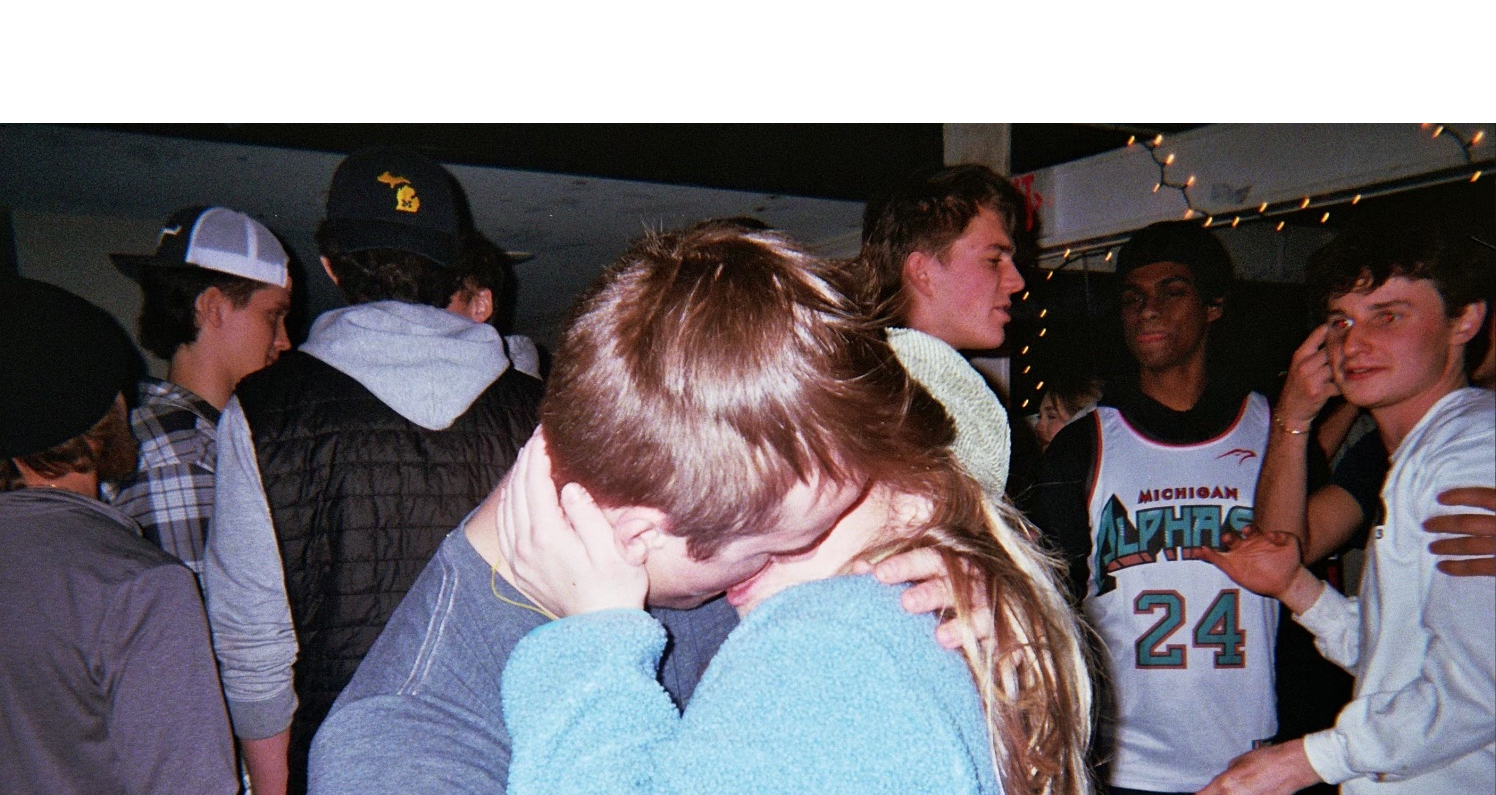
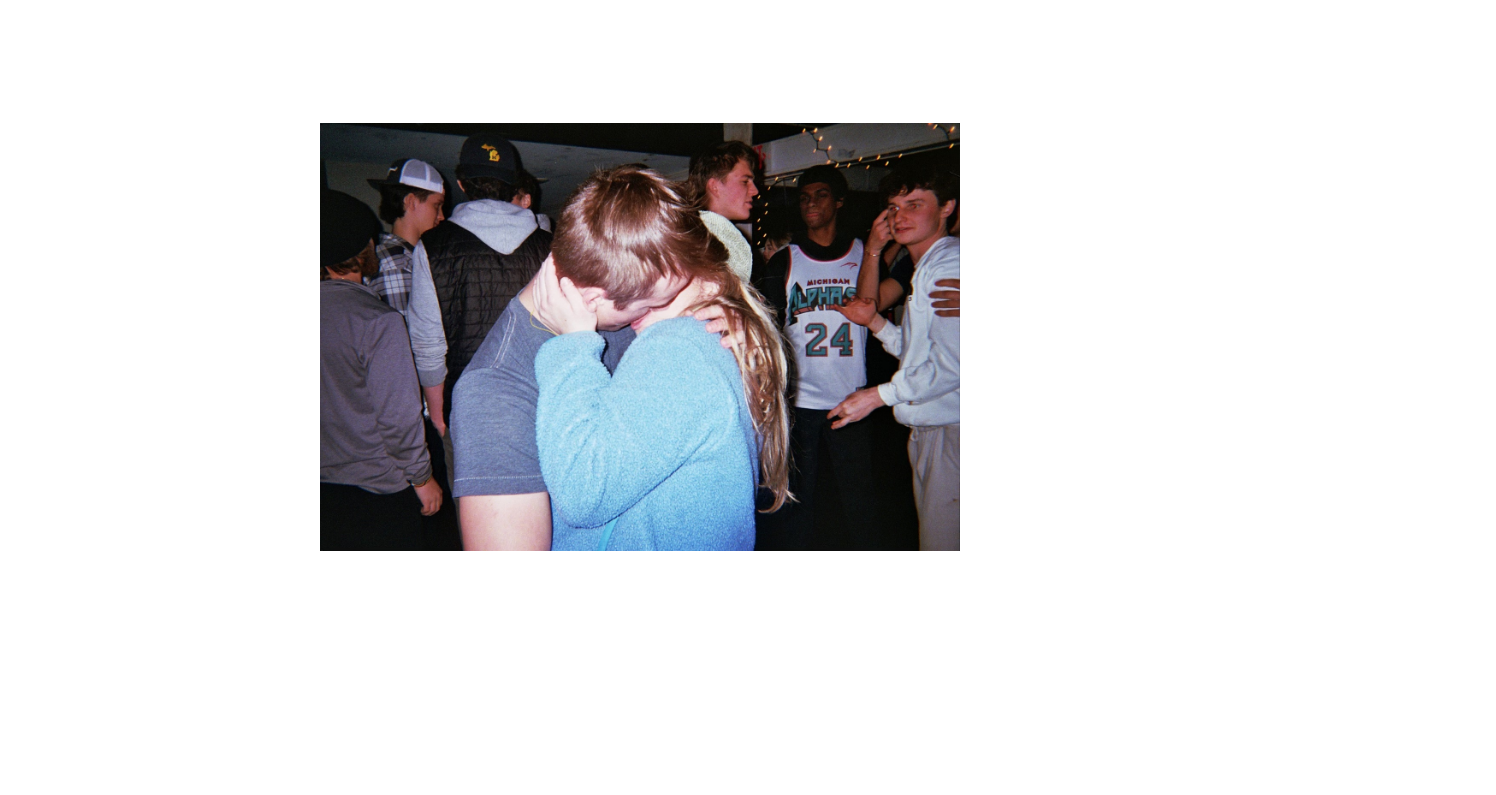
Before and after one commit to miafriedman1/canterwebsite, a plain HTML site: page index.html in a window 1280 px wide. Shown: the part 8845-9640 px from the top of the page, 1496 px wide, since content can reach past the window. After the commit the page ends 9396 px from the top, so only its background shows below. Drawn offline with Linux system fonts and the light colour scheme.

Commit message:
Add files via upload

```diff
--- a/css/style.css
+++ b/css/style.css
@@ -64,3 +64,9 @@ footer{
     font-weight: bold;
     font-size: 400%;
 }
+.sprague{
+    width: 50%;
+    display: block;
+    margin-left: auto;
+    margin-right: auto;
+}
```
